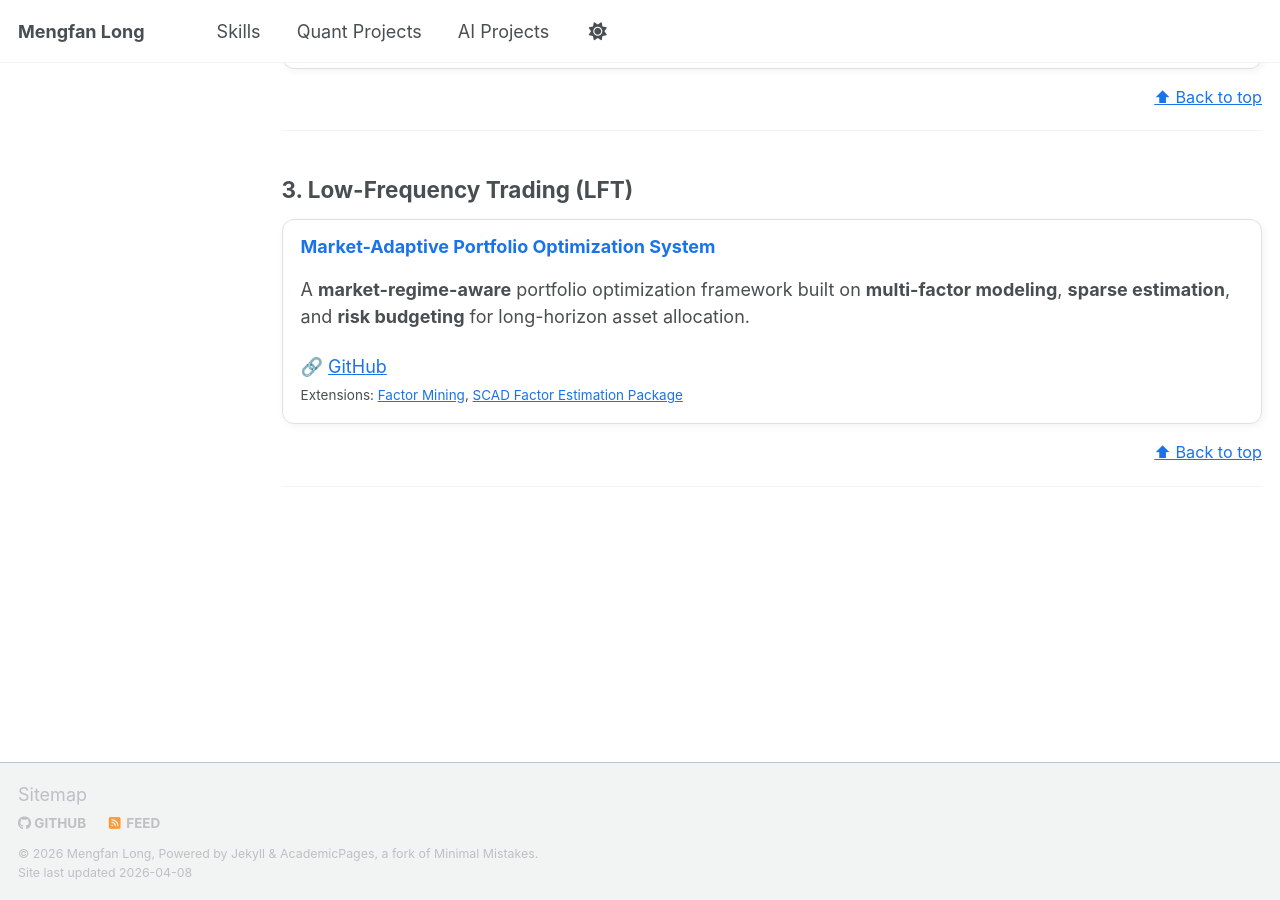
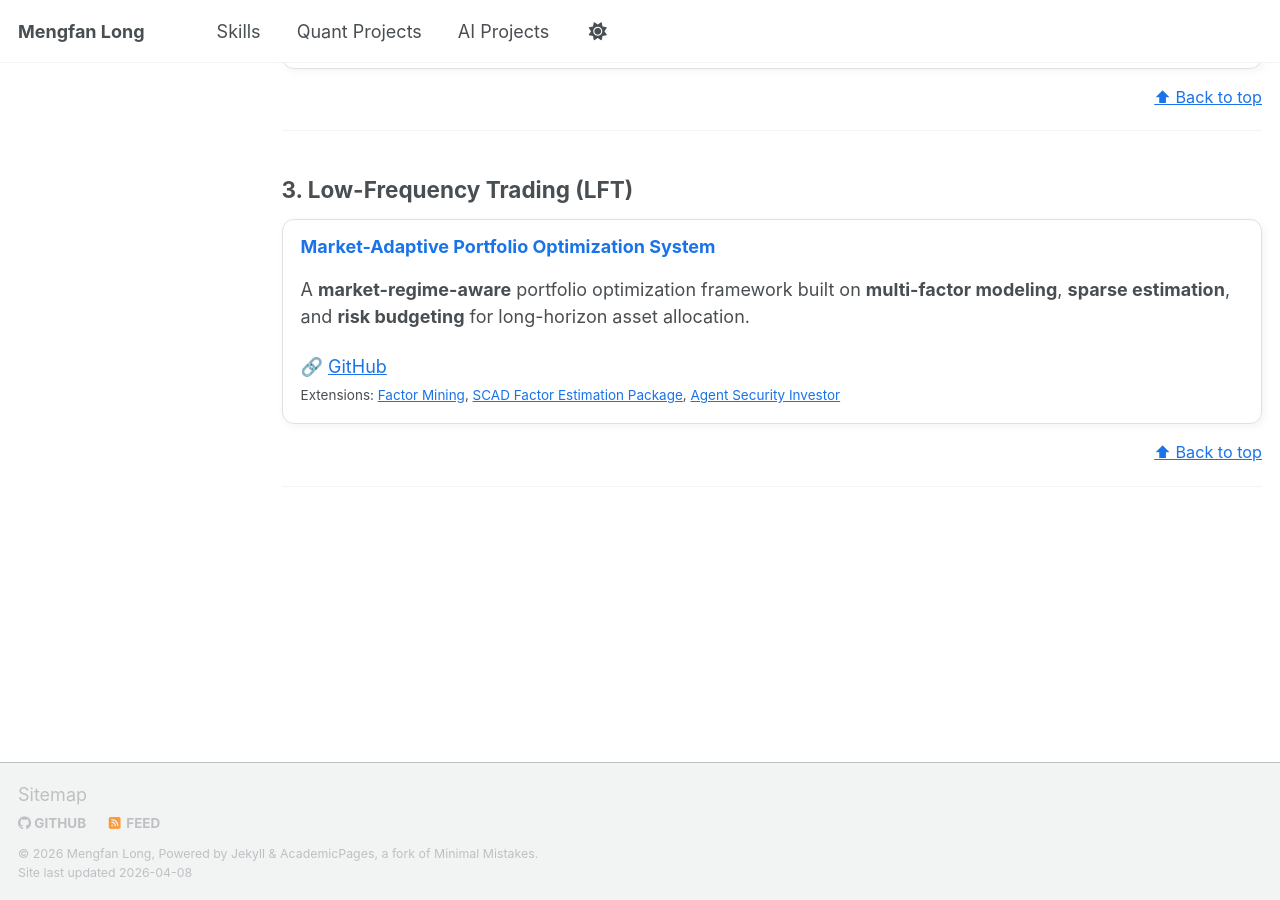
Before and after one commit to kevinlmf/kevinlmf.github.io, a Jekyll site: the page built from _pages/quant-projects.md, in a window 1280 px wide and 900 px high, scrolled down 1540 px. Built offline with Jekyll 4.4.1, drawn with Linux system fonts in a browser that asks for light colours; a script that is not in the unit is left out.

Commit message:
Add link to Agent Security Investor in projects

```diff
--- a/_pages/quant-projects.md
+++ b/_pages/quant-projects.md
@@ -92,7 +92,8 @@ A dedicated collection of systems built for **high-frequency**, **medium-frequen
   <small>
     Extensions:
     <a href="https://github.com/kevinlmf/Factor-Mining" target="_blank">Factor Mining</a>,
-    <a href="https://github.com/kevinlmf/Scad" target="_blank">SCAD Factor Estimation Package</a>
+    <a href="https://github.com/kevinlmf/Scad" target="_blank">SCAD Factor Estimation Package</a>,
+    <a href="https://github.com/kevinlmf/Agent_Security_Investor" target="_blank">Agent Security Investor</a>
   </small>
 </div>
 
```
